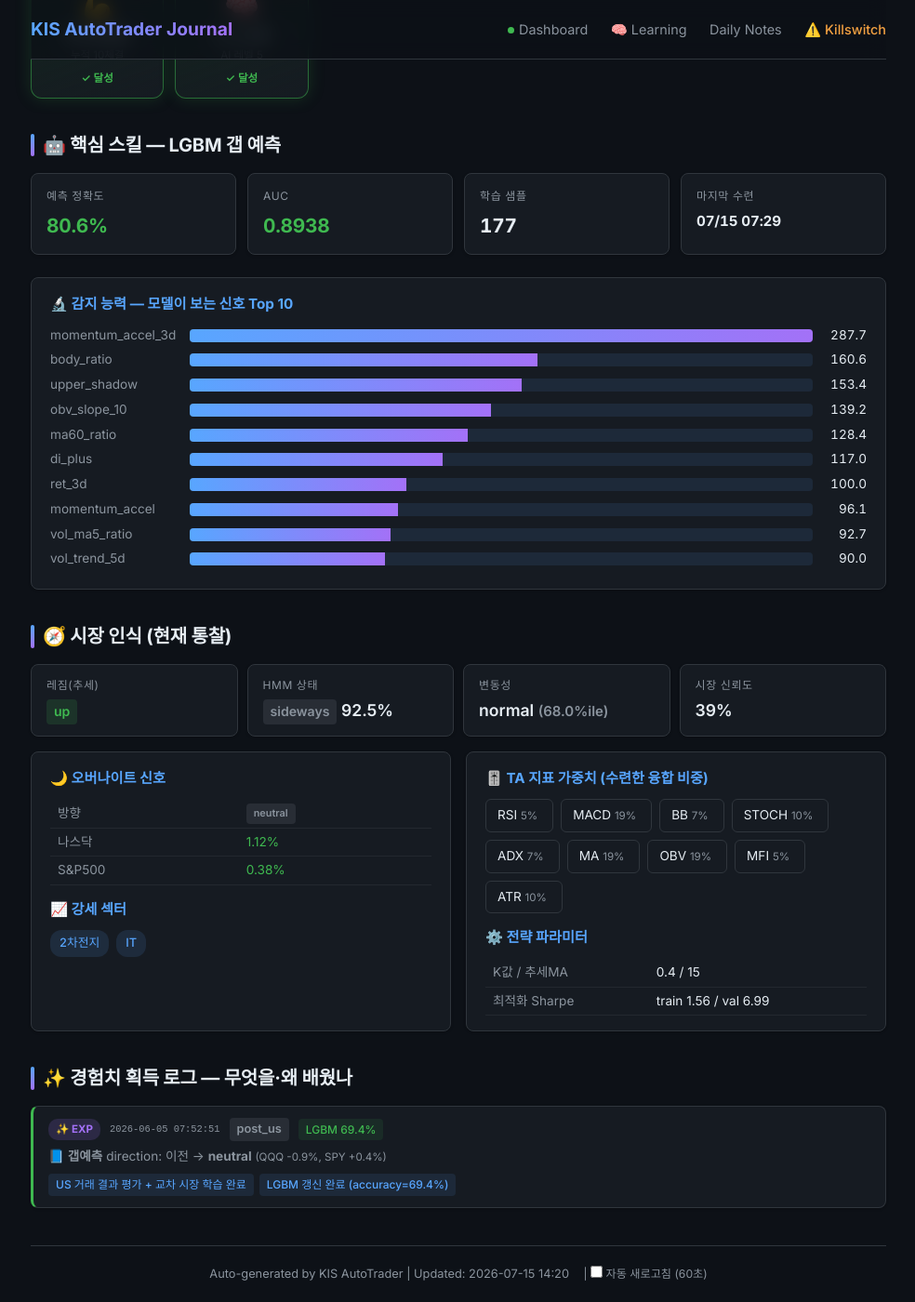
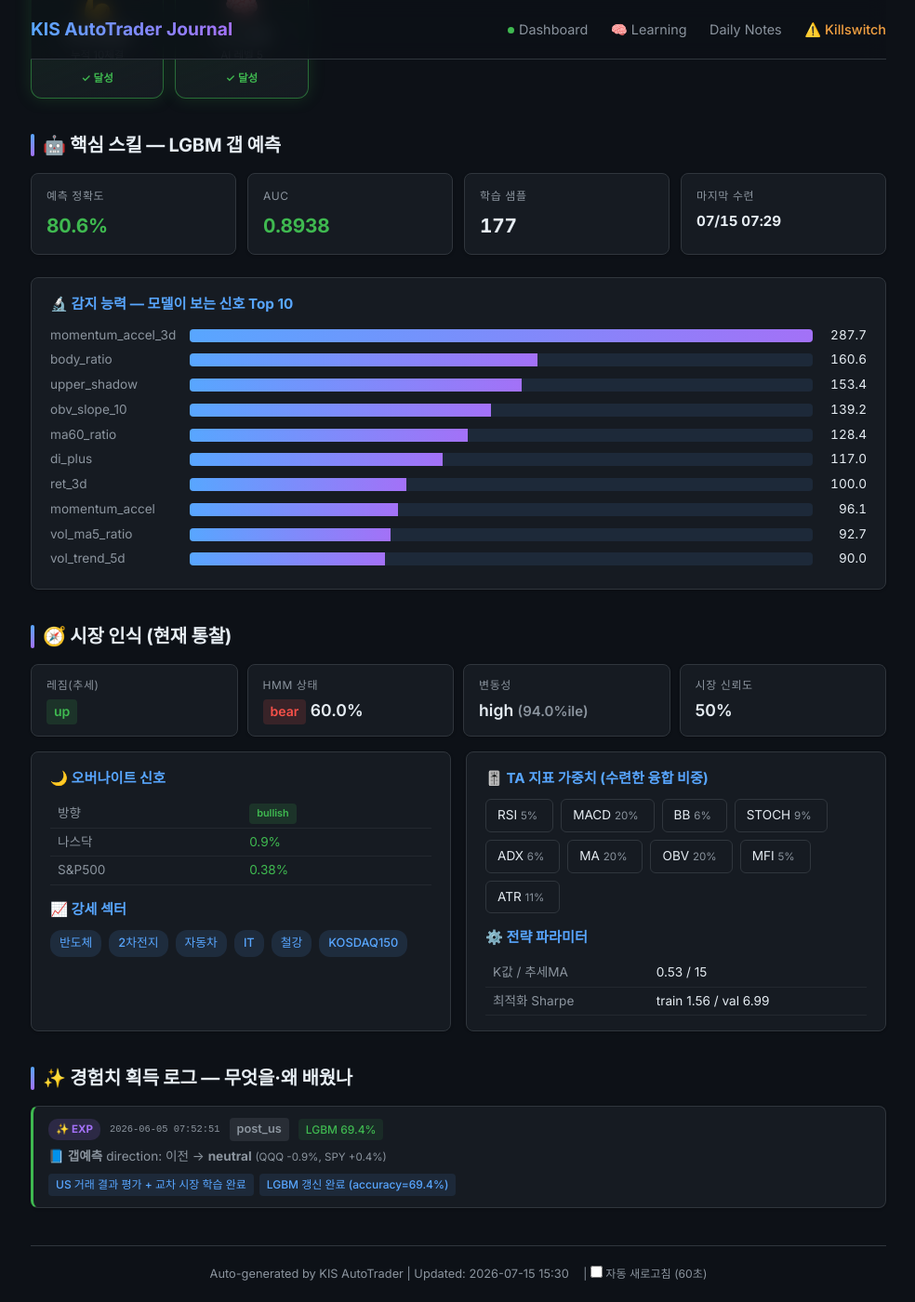
Before and after one commit to BudongJW/kis-trading-journal, a Jekyll site: the page built from learning.html, in a window 1280 px wide and 1400 px high, scrolled down 652 px. Shown: the whole window at 93% size, without its empty margins (147-1131 px from the left). Built offline with Jekyll 4.4.1, drawn with Linux system fonts in a browser that asks for light colours; nearby versions of some CDN libraries.

Commit message:
auto: portfolio update 15:30

```diff
--- a/_data/portfolio.json
+++ b/_data/portfolio.json
@@ -1,5 +1,5 @@
 {
-  "updated_at": "2026-07-15T14:20:38.624342",
+  "updated_at": "2026-07-15T15:30:24.136669",
   "initial_capital": 500000,
   "cash": 669846,
   "holdings": [],
@@ -1093,18 +1093,7 @@
     "avg_loss_pct": -1.99,
     "total_return_pct": -1.52
   },
-  "r_summary": {
-    "total_trades": 1,
-    "avg_r": 0.03,
-    "median_r": 0.03,
-    "win_rate": 1.0,
-    "avg_win_r": 0.03,
-    "avg_loss_r": 0,
-    "expectancy_r": 0.03,
-    "best_r": 0.03,
-    "worst_r": 0.03,
-    "last_updated": "2026-07-15 09:36"
-  },
+  "r_summary": {},
   "daily_history": [
     {
       "date": "2026-05-12",
@@ -1771,34 +1760,38 @@
       "unrealized_pnl": 0,
       "net_deposit": 387060,
       "regime": "up",
-      "hmm_state": "sideways",
-      "confidence": 0.39,
-      "k_value": 0.4
+      "hmm_state": "bear",
+      "confidence": 0.498,
+      "k_value": 0.53
     }
   ],
   "market": {
     "regime": "up",
-    "hmm_state": "sideways",
-    "confidence": 0.39,
-    "volatility": "normal",
-    "vol_percentile": 68.0,
+    "hmm_state": "bear",
+    "confidence": 0.498,
+    "volatility": "high",
+    "vol_percentile": 94.0,
     "overnight_gap": {
-      "direction": "neutral",
-      "strength": 0.25,
+      "direction": "bullish",
+      "strength": 0.23,
       "action": "normal"
     },
     "strong_sectors": [
+      "반도체",
       "2차전지",
-      "IT"
+      "자동차",
+      "IT",
+      "철강",
+      "KOSDAQ150"
     ]
   },
   "strategy": {
     "name": "ETF 변동성 돌파 + 신호 융합",
     "params": {
-      "k": 0.4,
+      "k": 0.53,
       "trend_ma": 15
     },
-    "universe_count": 8,
+    "universe_count": 12,
     "universe": [
       {
         "symbol": "395160",
@@ -1825,12 +1818,28 @@
         "name": "HMM"
       },
       {
+        "symbol": "091160",
+        "name": "KODEX 반도체"
+      },
+      {
         "symbol": "305720",
         "name": "KODEX 2차전지"
       },
       {
+        "symbol": "091180",
+        "name": "KODEX 자동차"
+      },
+      {
         "symbol": "098560",
         "name": "KODEX IT"
+      },
+      {
+        "symbol": "117700",
+        "name": "KODEX 철강"
+      },
+      {
+        "symbol": "229200",
+        "name": "KODEX KOSDAQ150"
       }
     ]
   },
@@ -1845,8 +1854,15 @@
     "trained": false
   },
   "bear_strategy": {
-    "regime": "BULL",
-    "enabled": false
+    "enabled": true,
+    "regime": "CAUTION",
+    "confidence": 0.65,
+    "sma_ratio": 0.3946,
+    "canary_bad": 1,
+    "canary_scores": {
+      "195930": 0.8191,
+      "132030": -1.5413
+    }
   },
   "us_session": {
     "enabled": true,
@@ -1898,22 +1914,26 @@
   "learning": {
     "market": {
       "trend": "up",
-      "hmm_state": "sideways",
-      "hmm_confidence": 92.5,
-      "volatility": "normal",
-      "vol_percentile": 68.0,
-      "market_confidence": 0.39,
-      "analyzed_at": "2026-07-14 09:13"
+      "hmm_state": "bear",
+      "hmm_confidence": 60.0,
+      "volatility": "high",
+      "vol_percentile": 94.0,
+      "market_confidence": 0.498,
+      "analyzed_at": "2026-07-15 09:11"
     },
     "overnight": {
-      "direction": "neutral",
-      "nasdaq_change": 1.12,
+      "direction": "bullish",
+      "nasdaq_change": 0.9,
       "sp500_change": 0.38,
       "recommended_action": "normal"
     },
     "strong_sectors": [
+      "반도체",
       "2차전지",
-      "IT"
+      "자동차",
+      "IT",
+      "철강",
+      "KOSDAQ150"
     ],
     "lgbm": {
       "accuracy": 80.6,
@@ -1964,7 +1984,7 @@
       ]
     },
     "strategy_params": {
-      "k": 0.4,
+      "k": 0.53,
       "trend_ma": 15,
       "train_sharpe": 1.56,
       "val_sharpe": 6.99,
@@ -1972,19 +1992,19 @@
     },
     "ta_weights": {
       "rsi": 0.048,
-      "macd": 0.193,
-      "bb": 0.065,
-      "stoch": 0.097,
-      "adx": 0.065,
-      "ma": 0.193,
-      "obv": 0.193,
+      "macd": 0.198,
+      "bb": 0.056,
+      "stoch": 0.085,
+      "adx": 0.056,
+      "ma": 0.198,
+      "obv": 0.198,
       "mfi": 0.048,
-      "atr": 0.097
+      "atr": 0.113
     },
     "adaptive": {
       "etf": 1.0,
-      "win_rate": 0.455,
-      "trades": 29
+      "win_rate": 0.417,
+      "trades": 32
     },
     "diary": [
       {
@@ -2114,16 +2134,16 @@
     "allow_inverse": true,
     "allow_leverage": false,
     "size_mult": 0.6,
-    "k_effective": 0.45,
+    "k_effective": 0.58,
     "allow_summary": "롱/인버스",
-    "briefing": "오늘 스탠스 신중(CAUTIOUS) · 레짐 BULL·신뢰도 39% · 美 오버나이트 neutral(+1.1%) · 예산 40%·최대 2종목·허용 롱/인버스",
+    "briefing": "오늘 스탠스 신중(CAUTIOUS) · 레짐 CAUTION·신뢰도 50% · 美 오버나이트 bullish(+0.9%) · 고변동(94.0%ile) · 예산 40%·최대 2종목·허용 롱/인버스",
     "signals": {
-      "regime": "BULL",
-      "confidence": 0.39,
-      "direction": "neutral",
-      "nasdaq_change": 1.12,
-      "high_vol": false,
-      "vol_percentile": 68.0,
+      "regime": "CAUTION",
+      "confidence": 0.498,
+      "direction": "bullish",
+      "nasdaq_change": 0.9,
+      "high_vol": true,
+      "vol_percentile": 94.0,
       "rapid_level": "NONE"
     }
   },
@@ -2131,12 +2151,12 @@
     "enabled": true,
     "dry_run": true,
     "gate_allowed": false,
-    "gate_reason": "HMM sideways(bull 아님/횡보) → 레버리지 금지",
+    "gate_reason": "레짐 CAUTION(BULL 아님) → 레버리지 금지",
     "hard_stop_pct": 0.04,
     "max_weight": 0.15,
-    "regime": "BULL",
-    "hmm_state": "sideways",
-    "hmm_confidence": 0.925,
+    "regime": "CAUTION",
+    "hmm_state": "bear",
+    "hmm_confidence": 0.6,
     "universe": [
       {
         "symbol": "122630",
```
